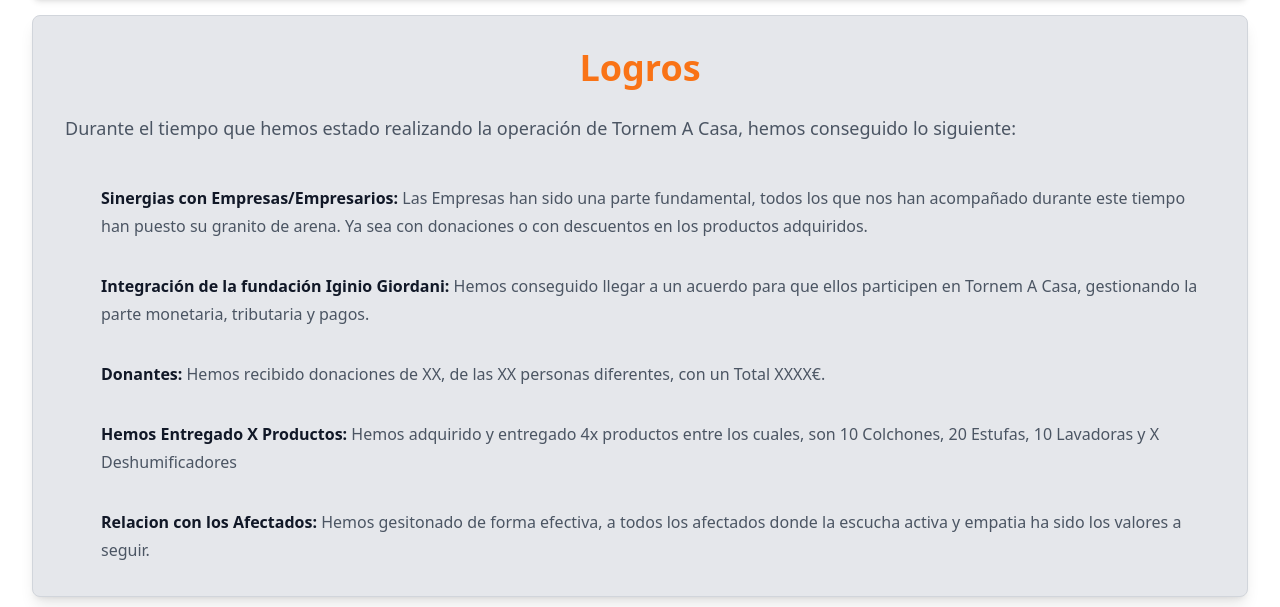
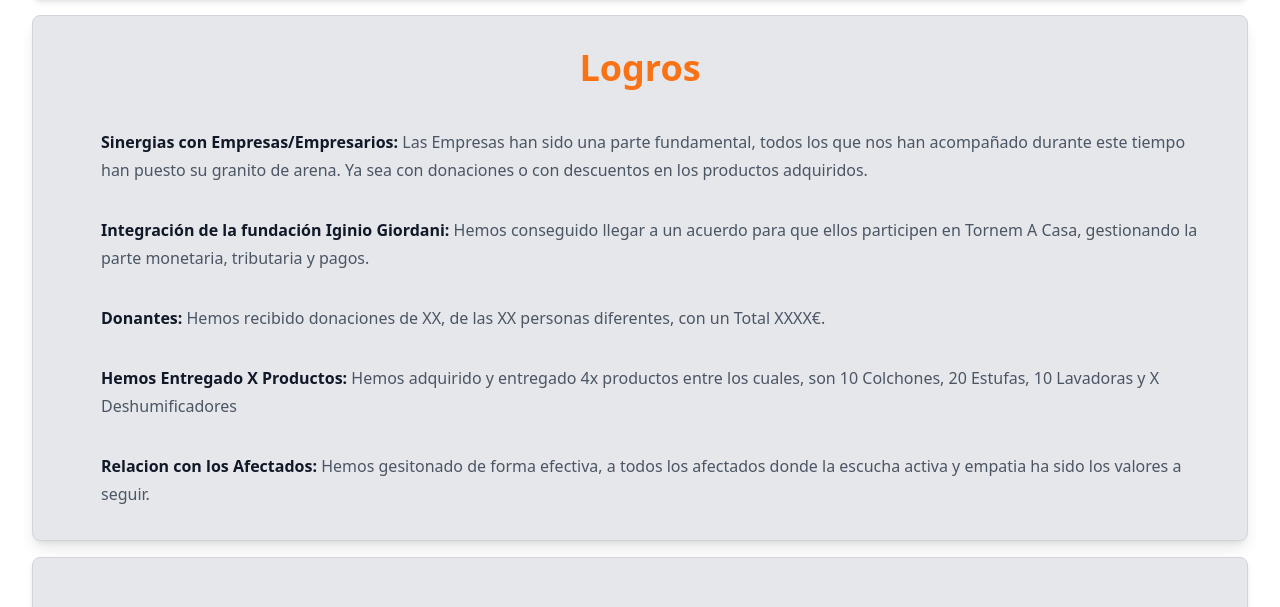
Before and after one commit to fbponz/TornemACasa, an Astro site: page / in a window 1280 px wide. Shown: the part 2371-2978 px from the top of the page. Built offline with nearby package versions, Linux system fonts and the light colour scheme; Astro itself is replaced by a stand-in of ours.

Commit message:
Modified the Success Section, removed text

```diff
--- a/src/components/Success.astro
+++ b/src/components/Success.astro
@@ -5,7 +5,6 @@ const {title} = Astro.props;
     <div class="mx-auto max-w-4xl lg:text-center">
         <h1 class="text-4xl font-bold text-orange-500">{title}</h1>
     </div>
-    <p class="mt-6 text-lg/8 text-gray-600">Durante el tiempo que hemos estado realizando la operación de Tornem A Casa, hemos conseguido lo siguiente:</p>
     <dl class="mt-10 max-w-xl space-y-8 text-base/7 text-gray-600 lg:max-w-none">
     <div class="relative pl-9">
         <dt class="inline font-semibold text-gray-900">
```
